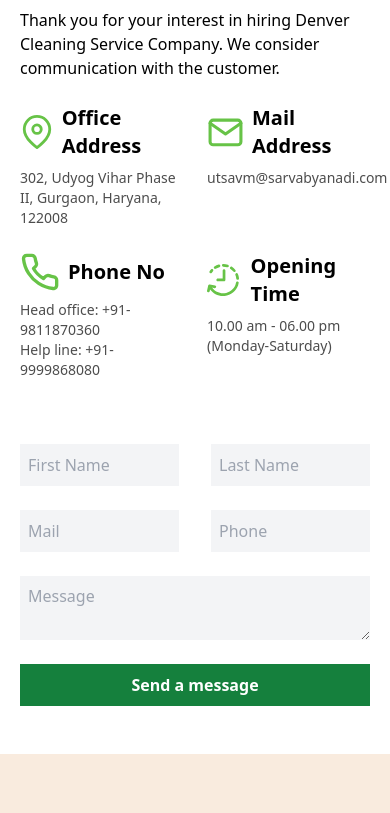
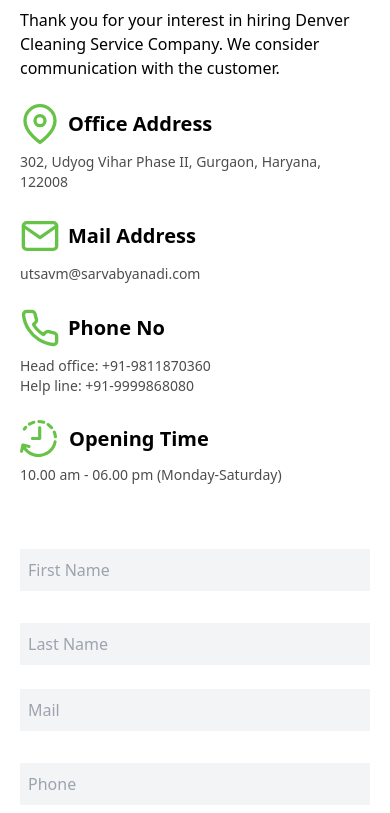
Before and after one commit to Ammyy9908/gift-in-box, a Next.js app: page / in a window 390 px wide. Shown: the part 7151-7964 px from the top of the page. Built offline with nearby package versions, Linux system fonts and the light colour scheme.

Commit message:
contact responsive fixed

```diff
--- a/pages/index.jsx
+++ b/pages/index.jsx
@@ -331,7 +331,7 @@
               Company. We consider communication with the customer.
             </p>
 
-            <div className="contact-options grid grid-cols-2 gap-6 mt-6">
+            <div className="contact-options grid grid-cols-1 md:grid-cols-2 gap-6 mt-6">
               <div className="contact-option">
                 <div className="flex items-center gap-2">
                   <span>
@@ -381,11 +381,11 @@
           </div>
           <div className="contact-lead-form-box w-full">
             <form action="" className="w-full flex flex-col items-start gap-6">
-              <div className="w-full grid grid-cols-2 gap-8">
+              <div className="w-full grid grid-cols-1 md:grid-cols-2 gap-8">
                 <FormControl placeholder={"First Name"} />
                 <FormControl placeholder={"Last Name"} />
               </div>
-              <div className="w-full grid grid-cols-2 gap-8">
+              <div className="w-full grid grid-cols-1 md:grid-cols-2 gap-8">
                 <FormControl placeholder={"Mail"} />
                 <FormControl placeholder={"Phone"} />
               </div>
```
